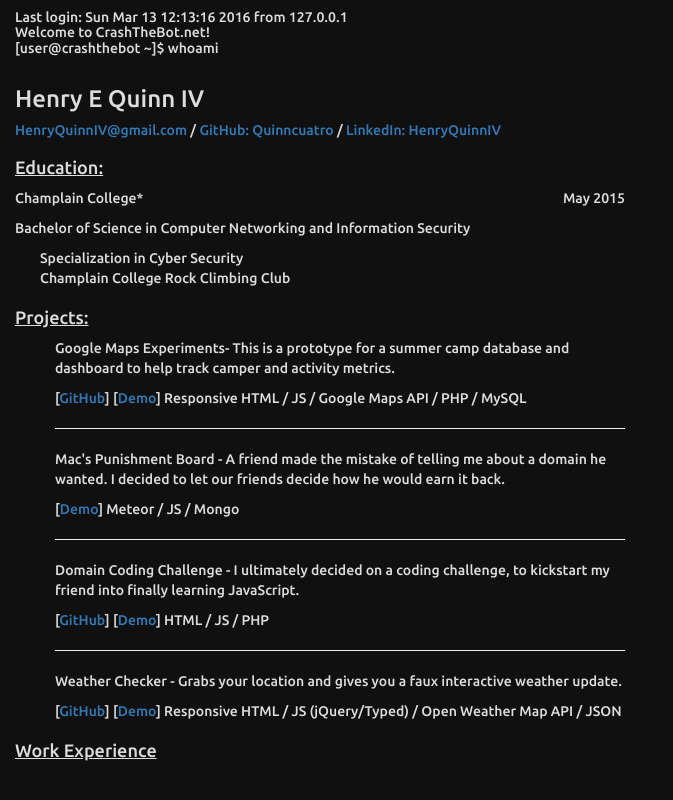
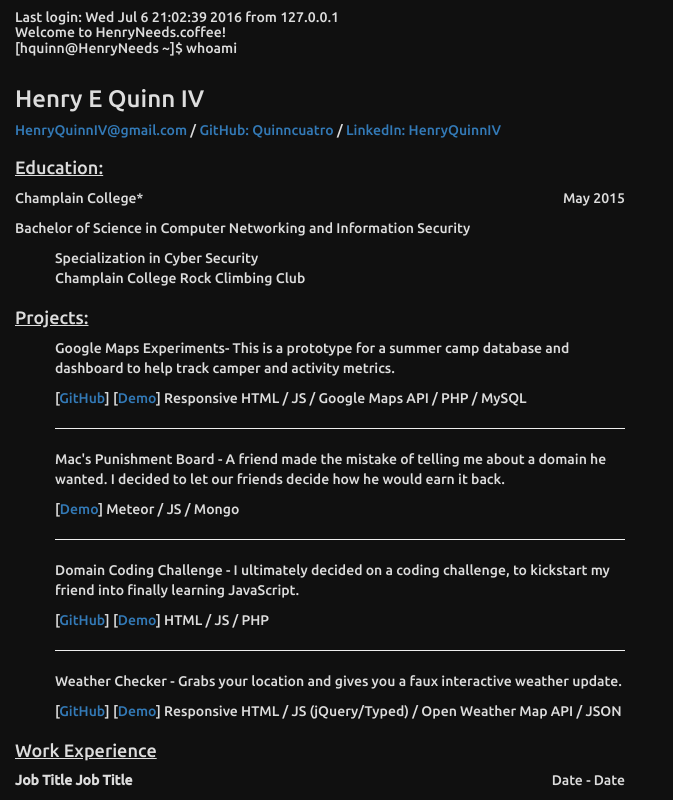
Before and after one commit to Quinncuatro/Henry-Personal-Website, a PHP site: page / in a window 1280 px wide. Shown: the whole page, without its empty margins (0-673 px from the left). Run offline with PHP 8.4, Linux system fonts and the light colour scheme; some libraries are stand-ins or nearby versions.

Commit message:
Need to pull down to laptop

```diff
--- a/index.php
+++ b/index.php
@@ -1,5 +1,4 @@
 <!-- Heavily inspired by Kevin Law :) -->
-
 <html>
 <head>
   <title>Henry Quinn</title>
@@ -10,10 +9,10 @@
 
 <body>
   <div class="container-fluid">
-    <h5><span>Last login: Sun Mar 13 12:13:16 2016 from <?php echo $_SERVER['REMOTE_ADDR']; ?>
-      <br>Welcome to CrashTheBot.net!
-      <br>[user@crashthebot ~]$<span class="command"></span>
-    </span></h5>
+    <h5><span id="lastLogin"></span><?php echo $_SERVER['REMOTE_ADDR']; ?>
+      <br>Welcome to HenryNeeds.coffee!
+      <br>[hquinn@HenryNeeds ~]$<span class="command"></span>
+    </h5>
 
     <div class="ls hide">
       <div class="row">
@@ -22,6 +21,7 @@
           <h5><a href="mailto:henryquinniv@gmail.com">HenryQuinnIV@gmail.com</a> / <a href="https://github.com/quinncuatro">GitHub: Quinncuatro</a> / <a href="http://www.linkedin.com/in/henryquinniv">LinkedIn: HenryQuinnIV</a></h5>
         </div>
       </div>
+
 <!-- EDUCATION -->
       <h4>Education:</h4>
       <div class="row">
@@ -38,10 +38,12 @@
         </div>
       </div>
       <div class="row">
-        <ul>
-          <li>Specialization in Cyber Security</li>
-          <li>Champlain College Rock Climbing Club</li>
-        </ul>
+        <div class="col-md-6 col-sm-12">
+          <ul>
+            <li>Specialization in Cyber Security</li>
+            <li>Champlain College Rock Climbing Club</li>
+          </ul>
+        </div>
       </div>
 
 <!-- PROJECTS -->
@@ -79,6 +81,14 @@
       </div>
 <!-- WORK EXPERIENCE -->
       <h4>Work Experience</h4>
+      <div class="row">
+        <div class="col-md-3 col-sm-6 text-left">
+          <p class="bold">Job Title Job Title</p>
+        </div>
+        <div class="col-md-3 col-sm-6 text-right">
+          <p>Date - Date</p>
+        </div>
+      </div>
     </div>
   </div>
 </body>
--- a/js/custom/intro.js
+++ b/js/custom/intro.js
@@ -1,4 +1,26 @@
 $(document).ready(function() {
+
+// Get current date for "login" info
+var days = ["Sun","Mon","Tue","Wed","Thu","Fri","Sat"];
+var months = ["Jan","Feb","Mar","Apr","May","Jun","Jul","Aug","Sep","Oct","Nov","Dec"];
+
+function zerosAreHard(n) {
+  if (n < 10) {
+    n = "0" + n;
+  }
+  return n;
+}
+
+var now = new Date();
+var day = days[ now.getDay() ];
+var month = months[ now.getMonth() ];
+var date = now.getDate();
+var hours = zerosAreHard(now.getHours());
+var minutes = zerosAreHard(now.getMinutes());
+var seconds = zerosAreHard(now.getSeconds());
+var year = now.getFullYear();
+$("#lastLogin").append("Last login: " + day + " " + month + " " + date + " " + hours + ":" + minutes + ":" + seconds + " " + year + " from ");
+
 // Type out strings on screen
   $(".command").typed({
     strings: [" whoami"],
--- a/splash.css
+++ b/splash.css
@@ -31,3 +31,7 @@ div.hide {
 .displayText {
   color: #dddddd;
 }
+
+.bold {
+  font-weight: bold;
+}
```
Also changed, not shown: 1 other file.
